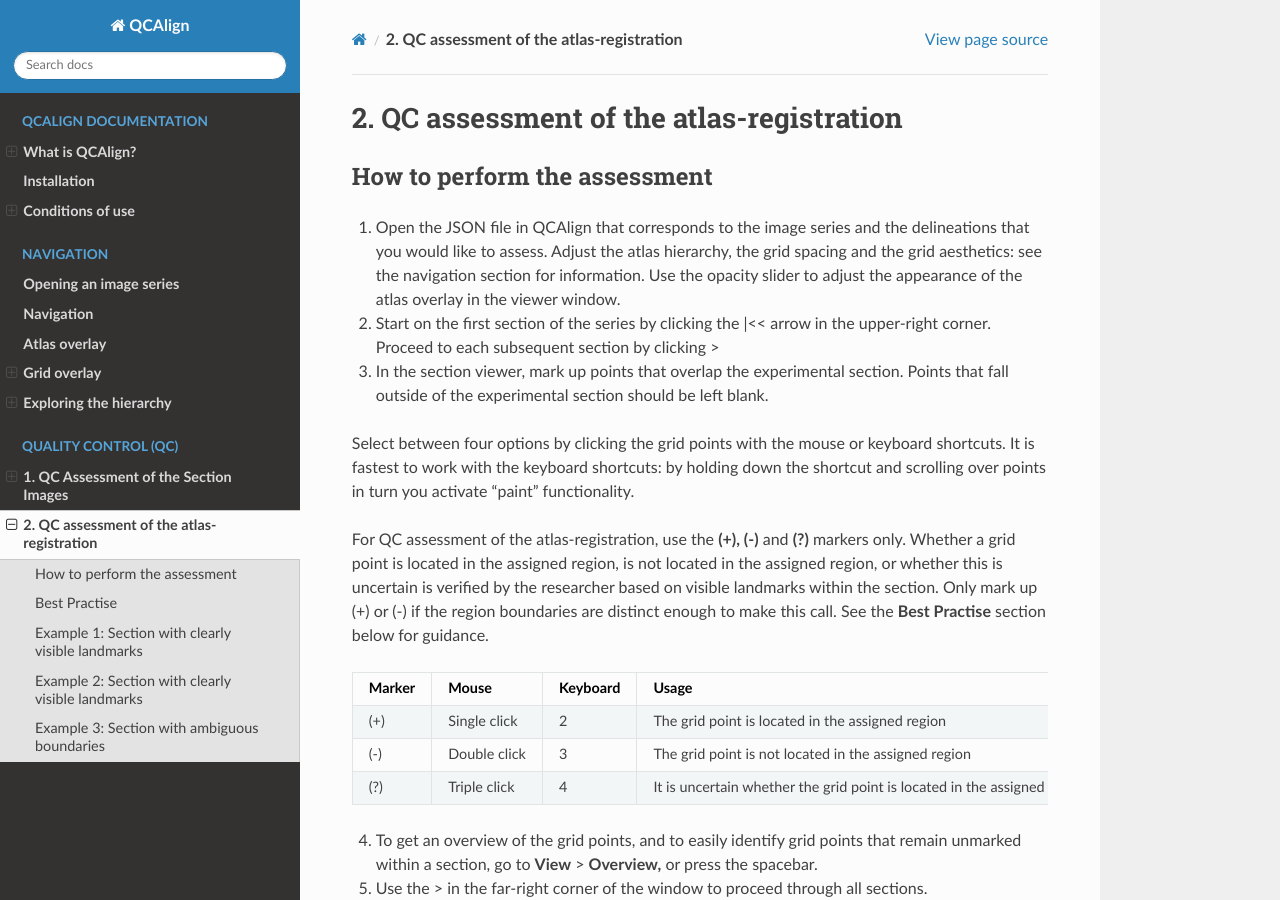
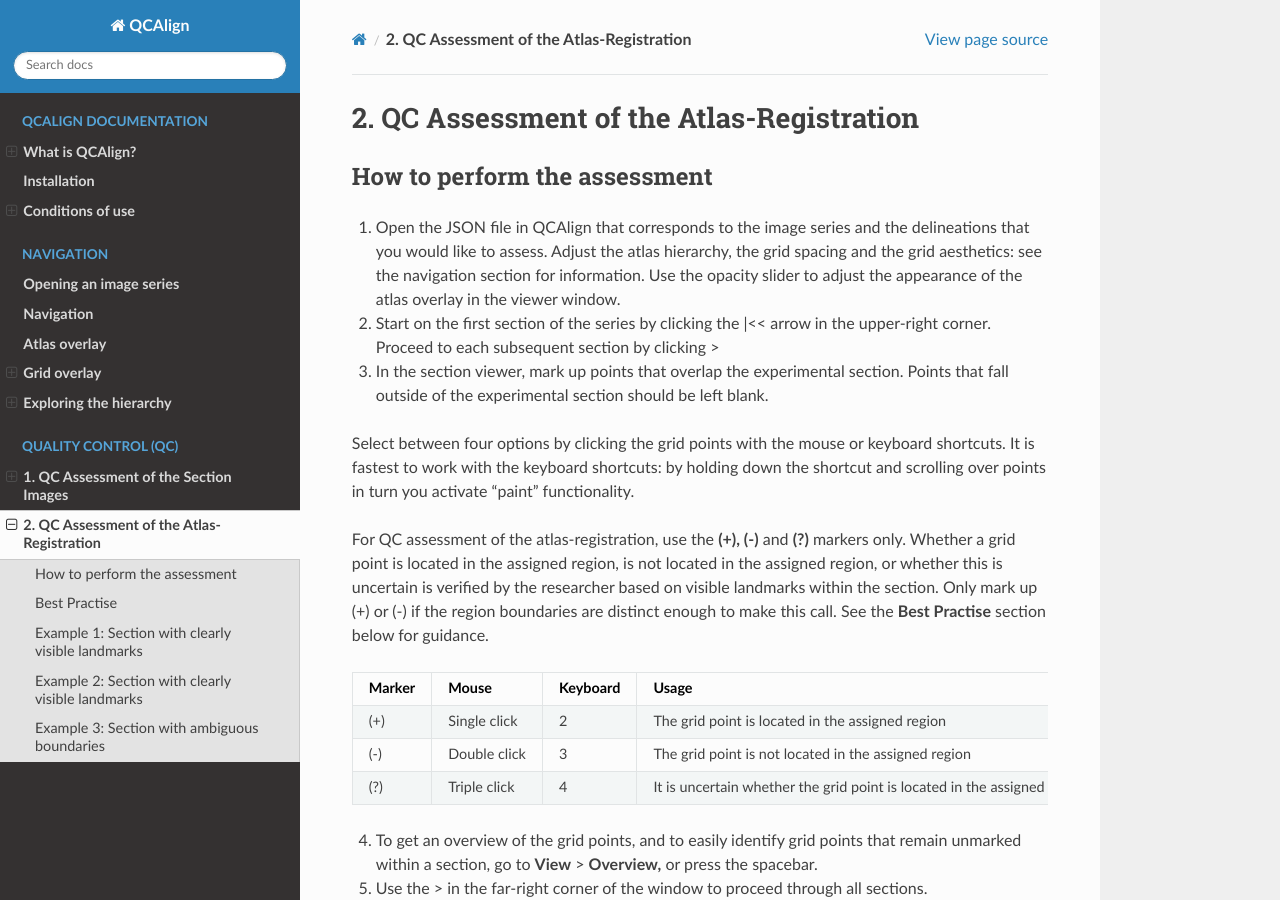
Before and after one commit to Neural-Systems-at-UIO/QCAlign, a Sphinx documentation site: the page built from docs/QCatlasmaps.rst, in a window 1280 px wide and 900 px high. Built offline with Sphinx 7.4.7 and the Read the Docs theme 2.0.0, drawn with Linux system fonts in a browser that asks for light colours.

```diff
--- a/docs/QCatlasmaps.rst
+++ b/docs/QCatlasmaps.rst
@@ -1,4 +1,4 @@
-**2. QC assessment of the atlas-registration**
+**2. QC Assessment of the Atlas-Registration**
 =========================================================
 
 How to perform the assessment
```
